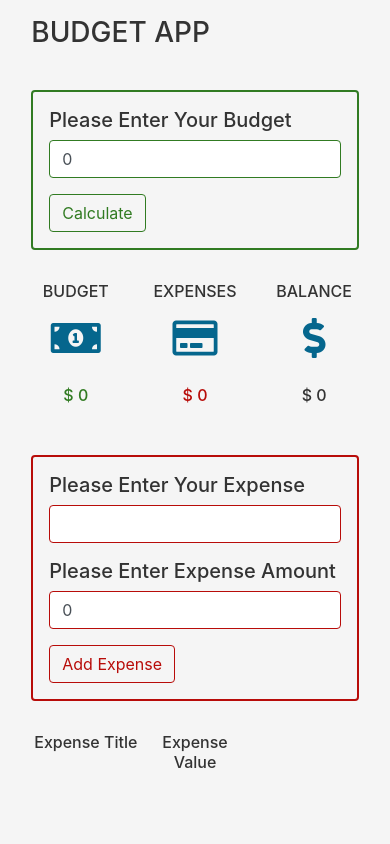
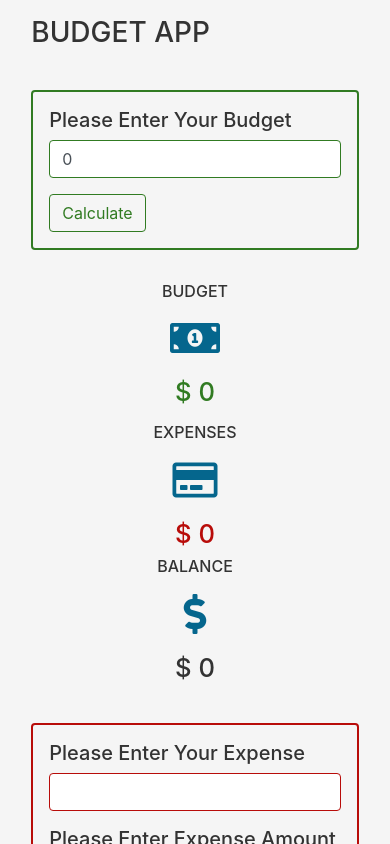
Before and after one commit to chiddy50/budgetApp, a Vue app: page / in a window 390 px wide. Shown: the top 844 px of the page. Built offline with nearby package versions, Linux system fonts and the light colour scheme; what vue-uuid would draw is missing.

Commit message:
Initial commit for budget app

```diff
--- a/src/assets/app.scss
+++ b/src/assets/app.scss
@@ -122,12 +122,12 @@
       font-size: 1rem;
     }
 
-    #budget span,
-    #budget-amount,
-    #expense span,
-    #expense-amount,
-    #balance span,
-    #balance-amount,
+    // #budget span,
+    // #budget-amount,
+    // #expense span,
+    // #expense-amount,
+    // #balance span,
+    // #balance-amount,
     h5.list-item
     {
       font-size: 1rem;
--- a/src/components/BalanceInfo.vue
+++ b/src/components/BalanceInfo.vue
@@ -1,20 +1,20 @@
 <template>
     <div class="row my-3">
-        <div class="col-4 text-center mb-2">
+        <div class="col-md-4 col-sm-12 text-center mb-2">
             <h6 class="text-uppercase info-title">budget</h6>
             <span class="budget-icon"><i class="fas fa-money-bill-alt"></i></span>
             <h4 class="text-uppercase mt-2 budget" id="budget">
                 <span>$ </span><span id="budget-amount">{{ formatCurrency($store.state.budgetAmount) || null}}</span>
             </h4>
         </div>
-        <div class="col-4 text-center">
+        <div class="col-md-4 col-sm-12 text-center">
             <h6 class="text-uppercase info-title">expenses</h6>
             <span class="expense-icon"><i class="far fa-credit-card"></i></span>
             <h4 class="text-uppercase mt-2 expense" id="expense"><span>$ </span>
             <span id="expense-amount">{{ formatCurrency($store.state.totalExpense) }}</span>
             </h4>
         </div>
-        <div class="col-4 text-center">
+        <div class="col-md-4 col-sm-12 text-center">
             <h6 class="text-uppercase info-title">balance</h6>
             <span class="balance-icon"><i class="fas fa-dollar-sign"></i></span>
             <h4 class="text-uppercase mt-2 balance" id="balance">
--- a/src/components/ExpenseList.vue
+++ b/src/components/ExpenseList.vue
@@ -13,7 +13,7 @@
                 <div class="expense-item d-flex justify-content-between align-items-baseline">
 
                     <h6 class="expense-title mb-0 text-uppercase list-item">- {{ item.name }}</h6>
-                    <h5 class="expense-amount mb-0 list-item">{{ item.amount }}</h5>
+                    <h5 class="expense-amount mb-0 list-item">{{ formatCurrency(item.amount) }}</h5>
 
                     <div class="expense-icons list-item">
                         <a href="#" class="edit-icon mx-2" @click="EDIT_ITEM(item)">
@@ -43,7 +43,10 @@ export default {
 
     },
     methods: {
-        ...mapMutations(['EDIT_ITEM', 'DELETE_ITEM'])
+        ...mapMutations(['EDIT_ITEM', 'DELETE_ITEM']),
+        formatCurrency(amount){
+            return new Intl.NumberFormat().format(amount)
+        }
     }
 }
 </script>
```
